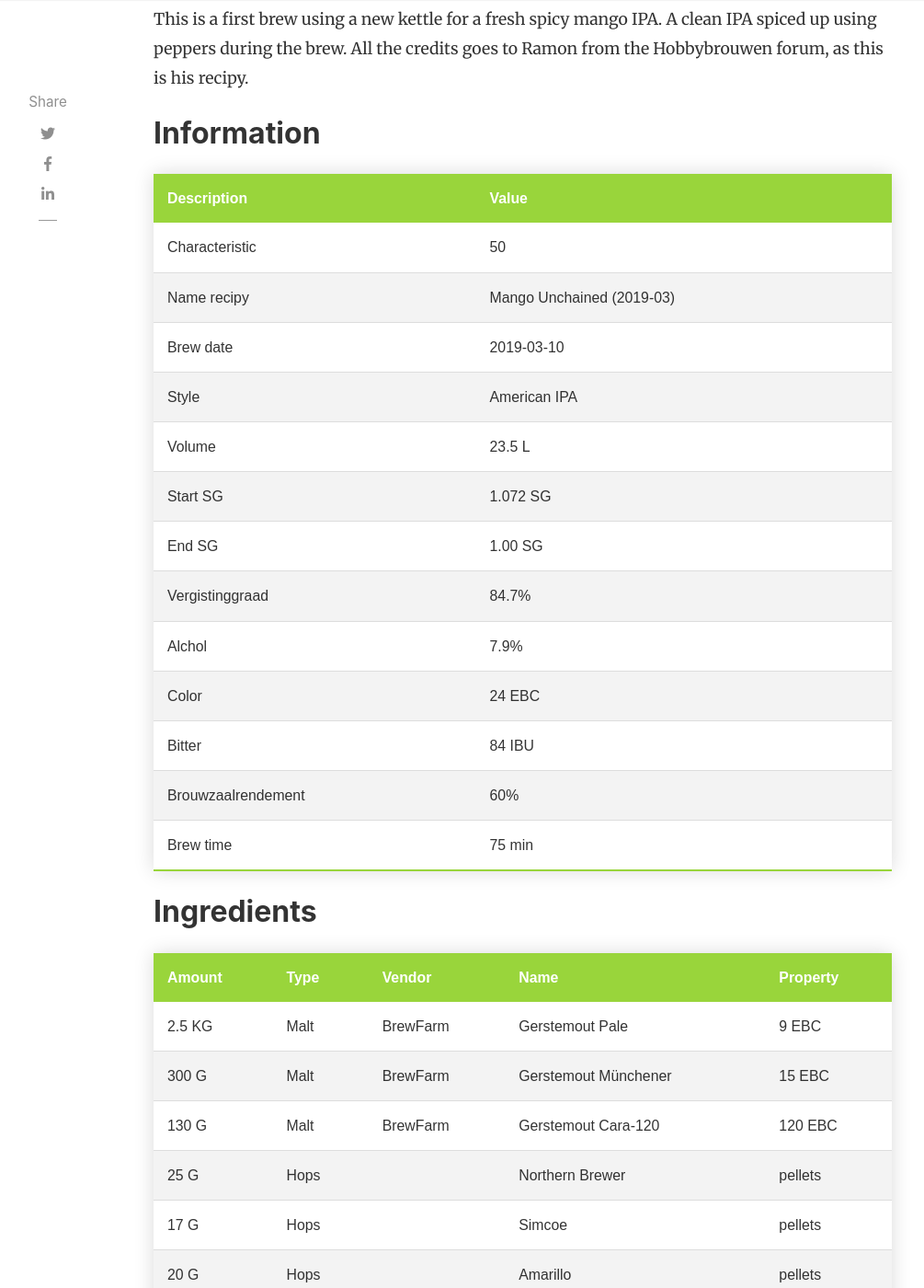
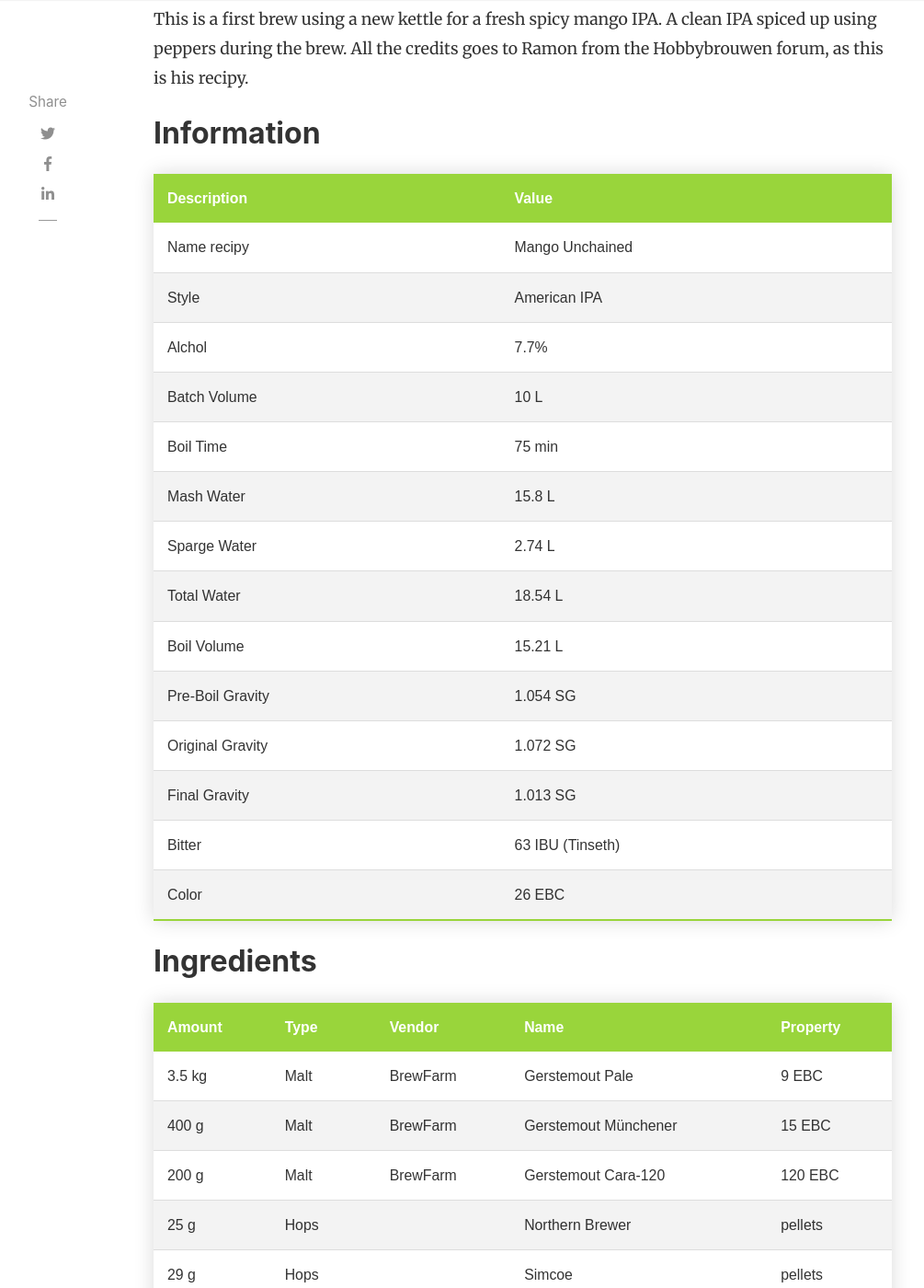
Before and after one commit to RyanBijkerk/thebrewnewb-website, a Jekyll site: the page built from _posts/2021-09-12-spicey-mango-ipa.md, in a window 1280 px wide and 1400 px high, scrolled down 1252 px. Shown: the whole window at 92% size, without its empty margins (118-1123 px from the left). Built offline with Jekyll 4.4.1, drawn with Linux system fonts in a browser that asks for light colours; nearby versions of some CDN libraries; comment, search, counter and statistics services are not loaded; some of the changed text lies outside the part shown.

Commit message:
Updated the recipy to scale

```diff
--- a/_posts/2021-09-12-spicey-mango-ipa.md
+++ b/_posts/2021-09-12-spicey-mango-ipa.md
@@ -9,7 +9,7 @@ description: "This is a first brew using a new kettle for a fresh spicy mango IP
 hidden: true
 #rating: 4.5
 ---
-<iframe src="https://open.spotify.com/embed/track/4kdjHU5lzooUP7kkzQqX0Q" width="100%" height="80" frameBorder="0" allowtransparency="true" allow="encrypted-media"></iframe>
+<iframe src="https://open.spotify.com/embed/track/1lK8OlJuuoVsGHsWaKFAfk" width="100%" height="80" frameBorder="0" allowtransparency="true" allow="encrypted-media"></iframe>
 
 This is a first brew using a new kettle for a fresh spicy mango IPA. A clean IPA spiced up using peppers during the brew. All the credits goes to Ramon from the Hobbybrouwen forum, as this is his recipy.
 
@@ -17,33 +17,34 @@ This is a first brew using a new kettle for a fresh spicy mango IPA. A clean IPA
 
 | Description | Value |
 | :---------- | :---- |
-| Characteristic | 50 |
-| Name recipy | Mango Unchained (2019-03) |
-| Brew date | 2019-03-10 |
+| Name recipy | Mango Unchained |
 | Style | American IPA |
-| Volume | 23.5 L |
-| Start SG | 1.072 SG |
-| End SG | 1.00 SG |
-| Vergistinggraad | 84.7%|
-| Alchol | 7.9% |
-| Color | 24 EBC |
-| Bitter | 84 IBU |
-| Brouwzaalrendement | 60% |
-| Brew time | 75 min |
+| Alchol | 7.7% |
+| Batch Volume | 10 L |
+| Boil Time | 75 min |
+| Mash Water |  15.8 L |
+| Sparge Water | 2.74 L |
+| Total Water | 18.54 L |
+| Boil Volume | 15.21 L |
+| Pre-Boil Gravity | 1.054 SG |
+| Original Gravity | 1.072 SG |
+| Final Gravity | 1.013 SG|
+| Bitter | 63 IBU (Tinseth) |
+| Color | 26 EBC |
 
 ## Ingredients
 
 | Amount | Type | Vendor | Name | Property |
 | :----- | :--- |  :------- | :------- | :------- |
-| 2.5 KG | Malt | BrewFarm | Gerstemout Pale | 9 EBC |
-| 300 G | Malt | BrewFarm | Gerstemout Münchener | 15 EBC |
-| 130 G | Malt | BrewFarm | Gerstemout Cara-120 | 120 EBC |
-| 25 G  | Hops | | Northern Brewer | pellets |
-| 17 G  | Hops | | Simcoe  | pellets |
-| 20 G  | Hops | | Amarillo | pellets |
-| 9 G  | Hops | | Citra  | leafs |
-| 1.0 KG  | Fruit | | Mango  |  |
-| 2 X  | Peper | | Madame Jeanette  |  |
+| 3.5 kg | Malt | BrewFarm | Gerstemout Pale | 9 EBC |
+| 400 g | Malt | BrewFarm | Gerstemout Münchener | 15 EBC |
+| 200 g | Malt | BrewFarm | Gerstemout Cara-120 | 120 EBC |
+| 25 g  | Hops | | Northern Brewer | pellets |
+| 29 g  | Hops | | Simcoe  | pellets |
+| 21 g  | Hops | | Amarillo | pellets |
+| 18 g  | Hops | | Citra  | leafs |
+| 1.0 kg  | Fruit | | Mango  |  |
+| 2 x  | Pepers | | Madame Jeanette  |  |
 
 
 ## The Brew
```
